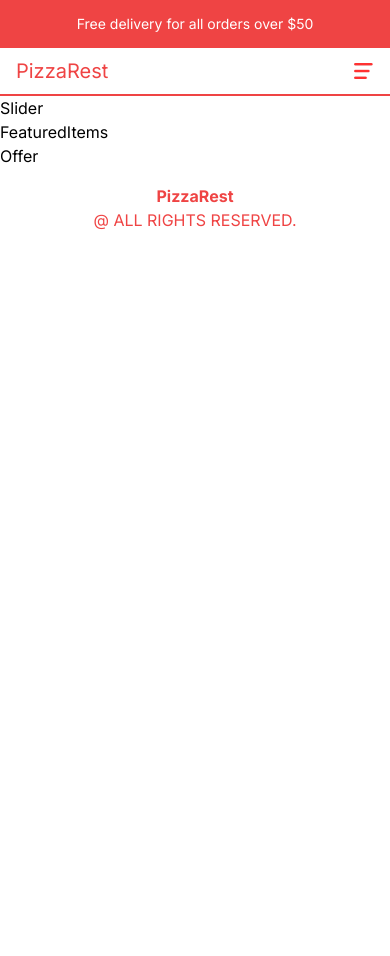
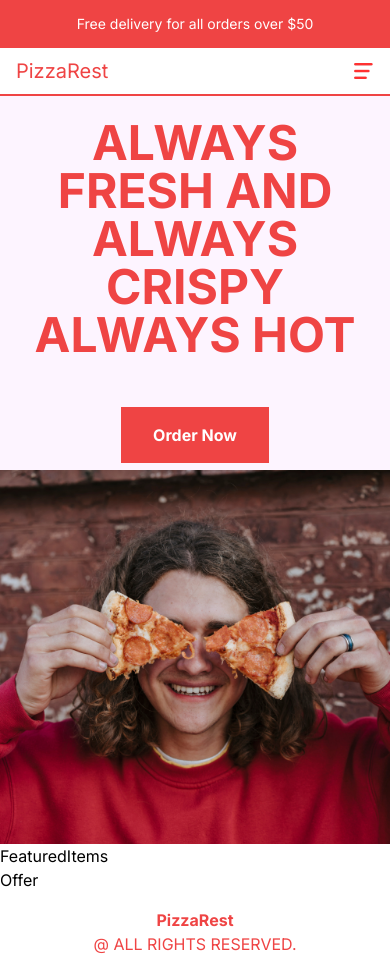
Before and after one commit to gfxargentina/tp-restaurant-frontend, a Next.js app: page / in a window 390 px wide. Before the commit the page ends 844 px from the top, so only its background shows below. Built offline with nearby package versions, Linux system fonts and the light colour scheme.

Commit message:
add responsive slider

```diff
--- a/src/components/Slider.tsx
+++ b/src/components/Slider.tsx
@@ -1,7 +1,63 @@
-import React from 'react';
+'use client';
+
+import Image from 'next/image';
+import React, { useEffect, useState } from 'react';
+
+const data = [
+  {
+    id: 1,
+    title: 'Always fresh and always crispy always hot',
+    image: '/slide1.png',
+  },
+  {
+    id: 2,
+    title: 'we deliver your order wherever you are in NY',
+    image: '/slide2.png',
+  },
+  {
+    id: 3,
+    title: 'The Best pizza to share with your family',
+    image: '/slide3.jpg',
+  },
+];
 
 const Slider = () => {
-  return <div>Slider</div>;
+  const [currentSlide, setCurrentSlide] = useState(0);
+
+  //loop del slider
+  // useEffect(() => {
+  //   const interval = setInterval(
+  //     () =>
+  //       //  como el array de datos contiene solo 3 elementos con esta condicion vuelve a la
+  //       //  posicion 0 o le suma 1, si la longitud de data es -1 muestra la posicion 0
+  //       //si la longitud de data es 0 muestra la posicion 1 y asi ...
+  //       setCurrentSlide((prev) => (prev === data.length - 1 ? 0 : prev + 1)),
+  //     2000
+  //   );
+  //   return () => clearInterval(interval);
+  // }, []);
+
+  return (
+    //lg:h-full lg:w-1/2 h:1/2 con flex-1 es lo mismo, si flex es horizontal el height sera de 100%
+    //y el width 50%, si flex es vertical el height sera de 50% y el width 100%
+    <div className="flex flex-col h-[calc(100vh-6rem)] md:h-[calc(100vh-9rem)] lg:flex-row bg-fuchsia-50 ">
+      <div className="flex-1 flex items-center justify-center flex-col gap-8 text-red-500 font-bold ">
+        <h1 className="text-5xl text-center uppercase p-4 md:text-6xl xl:text-7xl md:p-10">
+          {data[currentSlide].title}
+        </h1>
+        <button className="bg-red-500 text-white py-4 px-8 ">Order Now</button>
+      </div>
+
+      <div className="flex-1 w-full  relative ">
+        <Image
+          src={data[currentSlide].image}
+          alt=""
+          fill
+          className="object-cover"
+        />
+      </div>
+    </div>
+  );
 };
 
 export default Slider;
```
